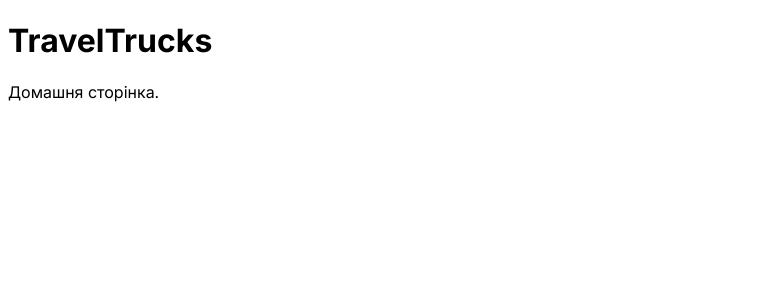
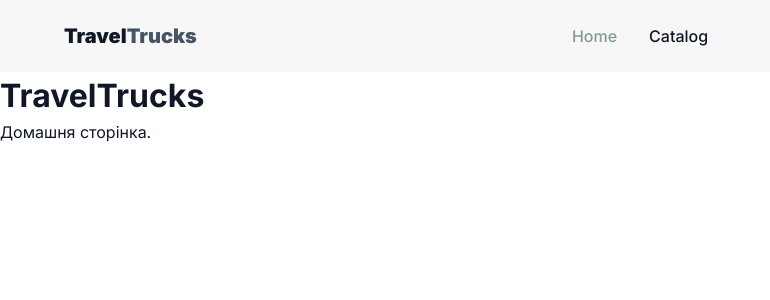
Before and after one commit to liza-hamai/travel-trucks, a Next.js app: page / in a window 1280 px wide. Shown: the top 300 px of the page, without its empty margins (0-770 px from the left). Built offline with nearby package versions, Linux system fonts and the light colour scheme.

Commit message:
feat: header with active link and logo hover

```diff
--- a/app/globals.css
+++ b/app/globals.css
@@ -0,0 +1,83 @@
+:root {
+  --main: #101828;
+  --text: #475467;
+  --white: #fff;
+  --inputs: #f7f7f7;
+  --badges: #f2f4f7;
+  --gray: #6c717b;
+  --gray-light: #dadde1;
+  --button: #e44848;
+  --button-hover: #d84343;
+  --rating: #ffc531;
+  --grey-green: #829b91;
+  --olive: #f0f1f1;
+  --green-hover: #6d7b75;
+
+  --main-transition: 200ms ease-in-out;
+}
+
+/* --- Скид стандартних стилів браузера --- */
+* {
+  box-sizing: border-box;
+  margin: 0;
+  padding: 0;
+}
+
+html {
+  scroll-behavior: smooth;
+}
+
+body {
+  font-weight: 400;
+  line-height: 1.5;
+  color: var(--main);
+  background-color: var(--white);
+}
+
+ul,
+ol {
+  list-style: none;
+}
+
+a {
+  color: currentColor;
+  text-decoration: none;
+}
+
+button {
+  cursor: pointer;
+  border: none;
+  background: none;
+}
+
+img {
+  display: block;
+  max-width: 100%;
+  height: auto;
+}
+
+input,
+textarea,
+button {
+  font-family: inherit;
+}
+
+.container {
+  max-width: 1440px;
+  margin: 0 auto;
+  padding-left: 64px;
+  padding-right: 64px;
+}
+
+.visually-hidden {
+  position: absolute;
+  width: 1px;
+  height: 1px;
+  margin: -1px;
+  border: 0;
+  padding: 0;
+  white-space: nowrap;
+  clip-path: inset(100%);
+  clip: rect(0 0 0 0);
+  overflow: hidden;
+}
--- a/app/layout.tsx
+++ b/app/layout.tsx
@@ -2,6 +2,7 @@ import type { Metadata } from "next";
 import { Inter } from "next/font/google";
 import TanStackProvider from "@/components/TanStackProvider/TanStackProvider";
 import "./globals.css";
+import Header from "@/components/Header/Header";
 
 const inter = Inter({ subsets: ["latin"] });
 
@@ -18,7 +19,10 @@ export default function RootLayout({
   return (
     <html lang="en">
       <body className={inter.className}>
-        <TanStackProvider>{children}</TanStackProvider>
+      <TanStackProvider>
+        <Header />
+        {children}
+      </TanStackProvider>
       </body>
     </html>
   );
--- /dev/null
+++ b/components/Header/Header.module.css
@@ -0,0 +1,50 @@
+.header {
+    background-color: var(--inputs);
+}
+
+.inner {
+    display: grid;
+    grid-template-columns: 1fr auto 1fr;
+    align-items: center;
+    padding-block: 28px;
+}
+
+.logo {
+    justify-self: start;
+    font-size: 20px;
+    font-weight: 900;
+    line-height: 16px;
+}
+
+.logo span {
+    color: var(--text);
+}
+
+.logo:hover {
+    color: var(--green-hover);
+}
+
+.logo:hover span {
+    color: var(--grey-green);
+}
+
+.list {
+    display: flex;
+    gap: 32px;
+    font-weight: 500;
+    font-size: 16px;
+    line-height: 16px;
+}
+
+.list a {
+    color: var(--main);
+    transition: color var(--main-transition);
+}
+
+.list a:hover {
+    color: var(--green-hover);
+}
+
+.list a.active {
+    color: var(--grey-green);
+}
--- /dev/null
+++ b/components/Header/Header.tsx
@@ -0,0 +1,38 @@
+"use client";
+
+import Link from "next/link";
+import { usePathname } from "next/navigation";
+import css from "./Header.module.css";
+
+export default function Header() {
+  const pathname = usePathname();
+
+  return (
+    <header className={css.header}>
+      <div className={`container ${css.inner}`}>
+        <Link href="/" className={css.logo}>
+          Travel<span>Trucks</span>
+        </Link>
+
+        <ul className={css.list}>
+          <li>
+            <Link
+              href="/"
+              className={pathname === "/" ? css.active : ""}
+            >
+              Home
+            </Link>
+          </li>
+          <li>
+            <Link
+              href="/catalog"
+              className={pathname === "/catalog" ? css.active : ""}
+            >
+              Catalog
+            </Link>
+          </li>
+        </ul>
+      </div>
+    </header>
+  );
+}
```
